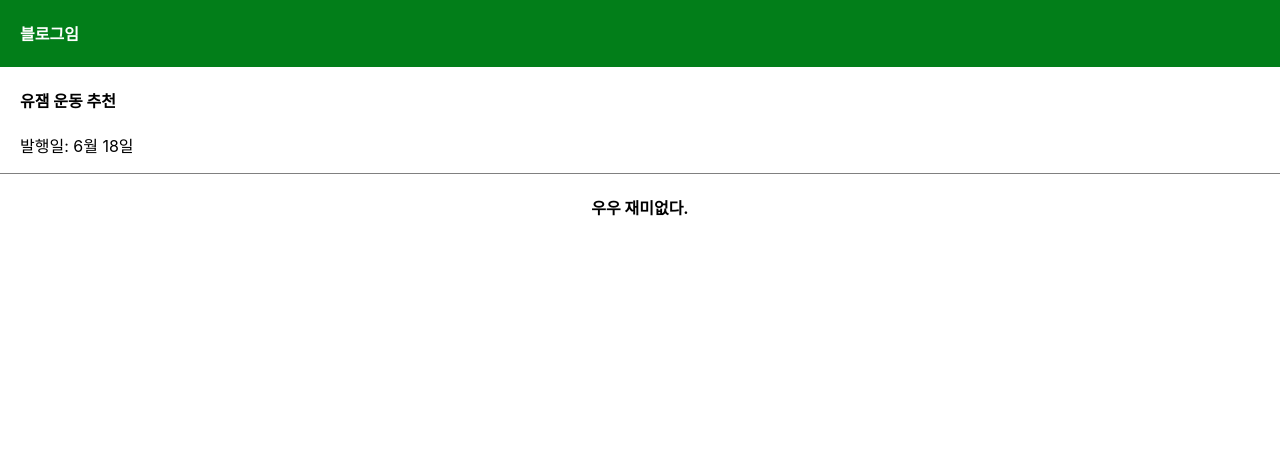
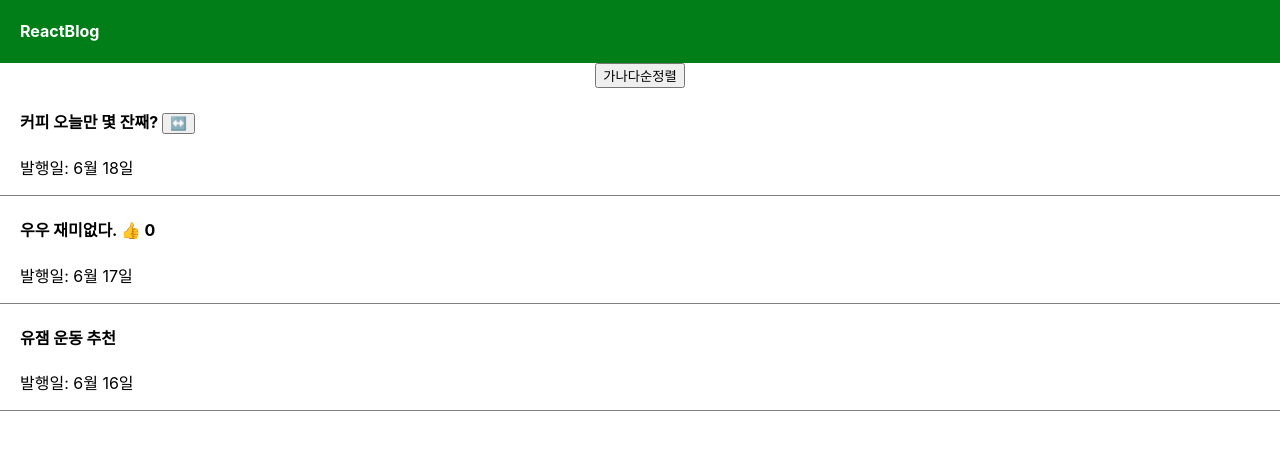
Before and after one commit to yangaeyoung/react_blog, a React (Create React App) app: page / in a window 1280 px wide. Shown: the top 450 px of the page. Built offline with nearby package versions, Linux system fonts and the light colour scheme.

Commit message:
useState_copy

```diff
--- a/src/App.js
+++ b/src/App.js
@@ -4,20 +4,42 @@ import { useState } from 'react';
 
 function App() {
 
-  let post = '우우 재미없다.';
-  let [a, b] = useState('유잼 운동 추천');
+  let [글제목, 글제목변경] = useState(['커피 오늘만 몇 잔째?', '우우 재미없다.', '유잼 운동 추천']);
+  let [따봉, 따봉변경] = useState(0);
+
+  // function like(){
+  //   console.log(1);
+  // }
+
 
   return (
     <div className="App">
-      <div class="black-nav">
-        <h4>블로그임</h4>
+      <div className="black-nav">
+        <h4>ReactBlog</h4>
       </div>
-      <div class="list">
-        <h4>{ a }</h4>
+
+      <button onClick={()=>{
+        let copy = [...글제목];
+        copy.sort();
+        글제목변경(copy);
+      }}>가나다순정렬</button>
+
+      <div className="list">
+        <h4>{ 글제목[0] } <button onClick={()=>{
+          let copy = [...글제목];
+          copy[0] = '노잼 운동 추천';
+          글제목변경(copy);
+      }}>↔️</button></h4>
         <p>발행일: 6월 18일</p>
       </div>
-      <h4>{ post }</h4>
-      <p></p>
+      <div className="list">
+        <h4>{ 글제목[1] } <span onClick={()=>{ 따봉변경(따봉+1) } }>👍</span> { 따봉 } </h4>
+        <p>발행일: 6월 17일</p>
+      </div>
+      <div className="list">
+        <h4>{ 글제목[2] }</h4>
+        <p>발행일: 6월 16일</p>
+      </div>
     </div>
   );
 }
```
